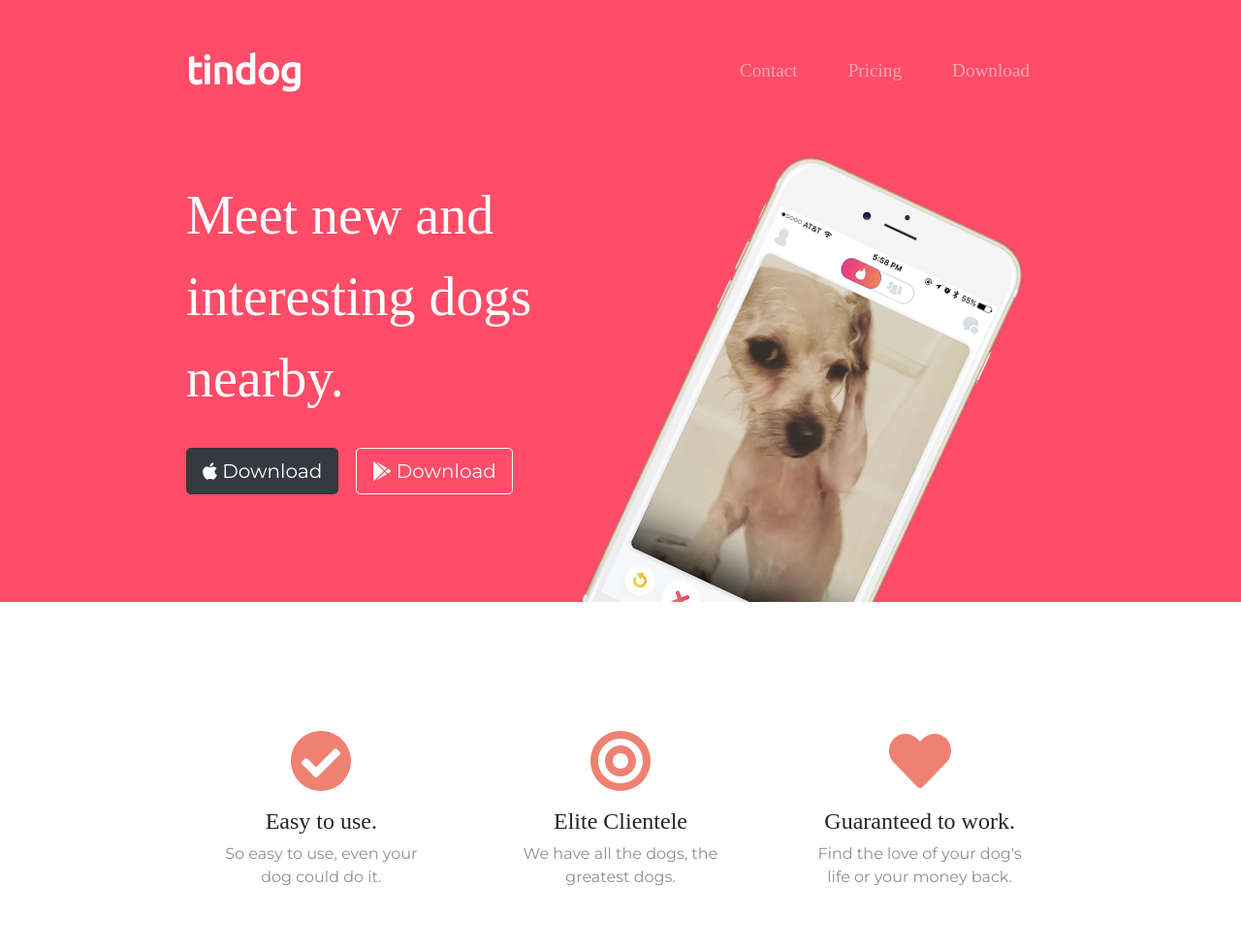
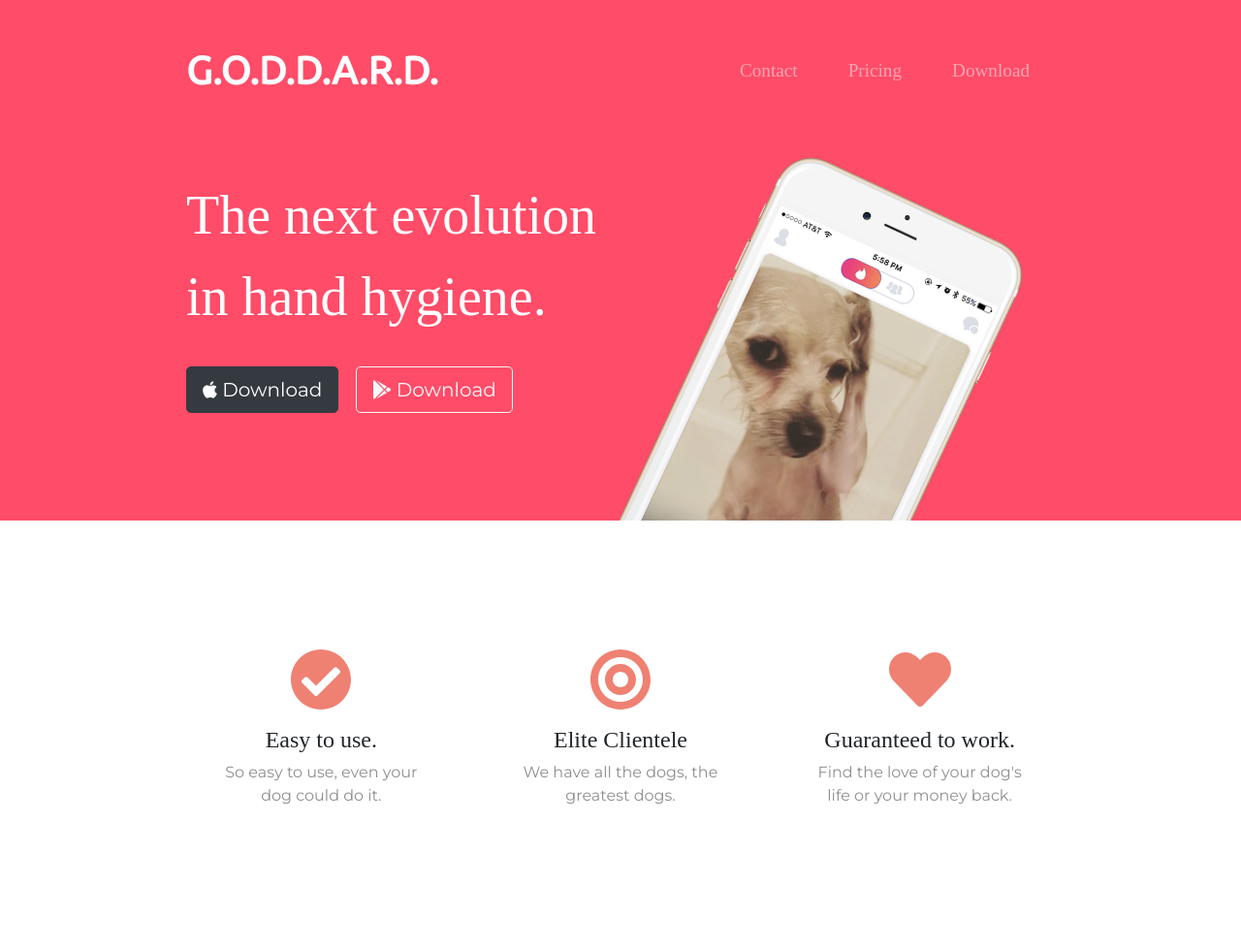
Before and after one commit to MilesT0419/G.O.D.D.A.R.D., a plain HTML site: page index.html in a window 1280 px wide. Shown: the top 978 px of the page at 97% size. Drawn offline with nearby package versions, Linux system fonts and the light colour scheme.

Commit message:
Update index.html

```diff
--- a/index.html
+++ b/index.html
@@ -3,7 +3,7 @@
 
 <head>
   <meta charset="utf-8">
-  <title>TinDog</title>
+  <title>G.O.D.D.A.R.D.</title>
 
   <!-- Google Fonts -->
   <link href="https://fonts.googleapis.com/css?family=Montserrat|Ubuntu" rel="stylesheet">
@@ -31,7 +31,7 @@
 
       <nav class="navbar navbar-expand-lg navbar-dark">
 
-        <a class="navbar-brand" href="">tindog</a>
+        <a class="navbar-brand" href="">G.O.D.D.A.R.D.</a>
 
         <button class="navbar-toggler" type="button" data-toggle="collapse" data-target="#navbarTogglerDemo02">
             <span class="navbar-toggler-icon"></span>
@@ -60,7 +60,7 @@
       <div class="row">
 
         <div class="col-lg-6">
-          <h1 class="big-heading">Meet new and interesting dogs nearby.</h1>
+          <h1 class="big-heading">The next evolution in hand hygiene.</h1>
           <button type="button" class="btn btn-dark btn-lg download-button"><i class="fab fa-apple"></i> Download</button>
           <button type="button" class="btn btn-outline-light btn-lg download-button"><i class="fab fa-google-play"></i> Download</button>
         </div>
```
